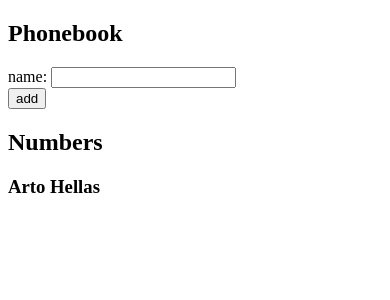
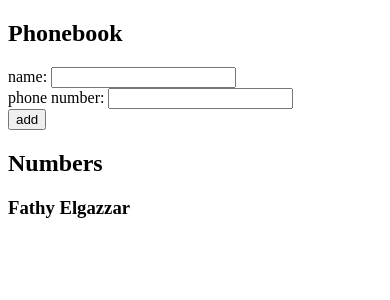
Before and after one commit to gazzaar/full-stack-open-submission, a React (Vite) app in the folder part2/phonebook/: page / in a window 390 px wide. Shown: the top 300 px of the page. Built offline with nearby package versions, Linux system fonts and the light colour scheme.

Commit message:
exercise 2.8 phonebook step 3

```diff
--- a/part2/phonebook/src/App.jsx
+++ b/part2/phonebook/src/App.jsx
@@ -1,17 +1,30 @@
 import { useState } from 'react';
 
 const App = () => {
-  const [persons, setPersons] = useState([{ name: 'Arto Hellas' }]);
+  const [persons, setPersons] = useState([
+    { name: 'Fathy Elgazzar', number: '' },
+  ]);
   const [newName, setNewName] = useState('');
+  const [phone, setPhone] = useState('');
+
   const handleNewName = (event) => {
     setNewName(event.target.value);
   };
   const handleSubmitName = (event) => {
     event.preventDefault();
     if (!handleExistingName(newName)) {
-      setPersons([...persons, { name: newName }]);
+      if (!newName) {
+        alert('please enter the name');
+        return;
+      }
+      setPersons([...persons, { name: newName, number: phone }]);
     }
     setNewName('');
+    setPhone('');
+  };
+
+  const handlePhone = (event) => {
+    setPhone(event.target.value);
   };
 
   const handleExistingName = (value) => {
@@ -32,6 +45,9 @@ const App = () => {
           name: <input value={newName} onChange={handleNewName} />
         </div>
         <div>
+          phone number: <input value={phone} onChange={handlePhone} />
+        </div>
+        <div>
           <button type='submit' onClick={handleSubmitName}>
             add
           </button>
@@ -39,7 +55,11 @@ const App = () => {
       </form>
       <h2>Numbers</h2>
       {persons.map((person) => {
-        return <h3 key={person.name}>{person.name}</h3>;
+        return (
+          <h3 key={person.name}>
+            {person.name} {person.number}
+          </h3>
+        );
       })}
     </div>
   );
```
